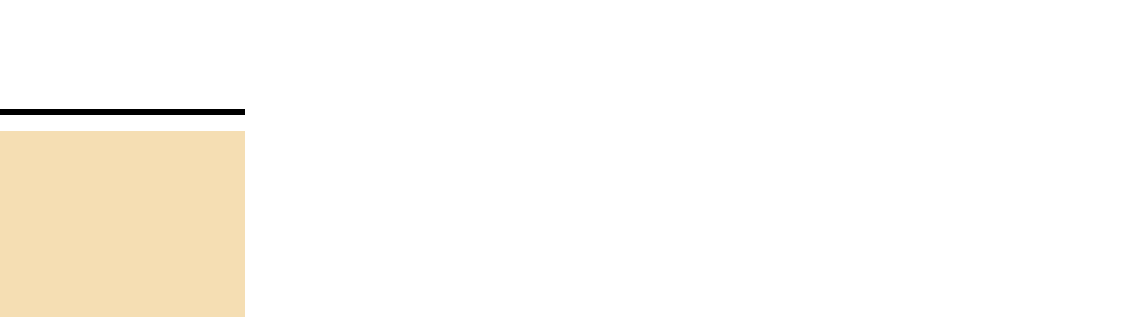
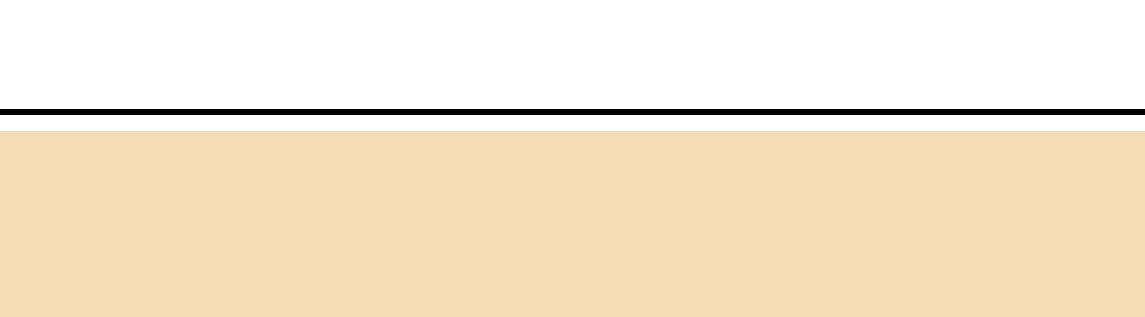
Before and after one commit to mosamy11/mosamy11.github.io, a plain HTML site: page ferrari_roma.html in a window 1280 px wide. Shown: the part 1641-1958 px from the top of the page, 775-1920 px from the left, 1145 px wide, since content can reach past the window. Drawn offline with Linux system fonts and the light colour scheme.

Commit message:
Update ferrari_roma.css

```diff
--- a/ferrari_roma.css
+++ b/ferrari_roma.css
@@ -74,7 +74,7 @@ a.next {
     font-weight: 400;
 }
 .footer {
-    width: 100%;
+    width: 300%;
     margin: 0 auto;
     margin-left: 0px;
     height: 30px;
```
